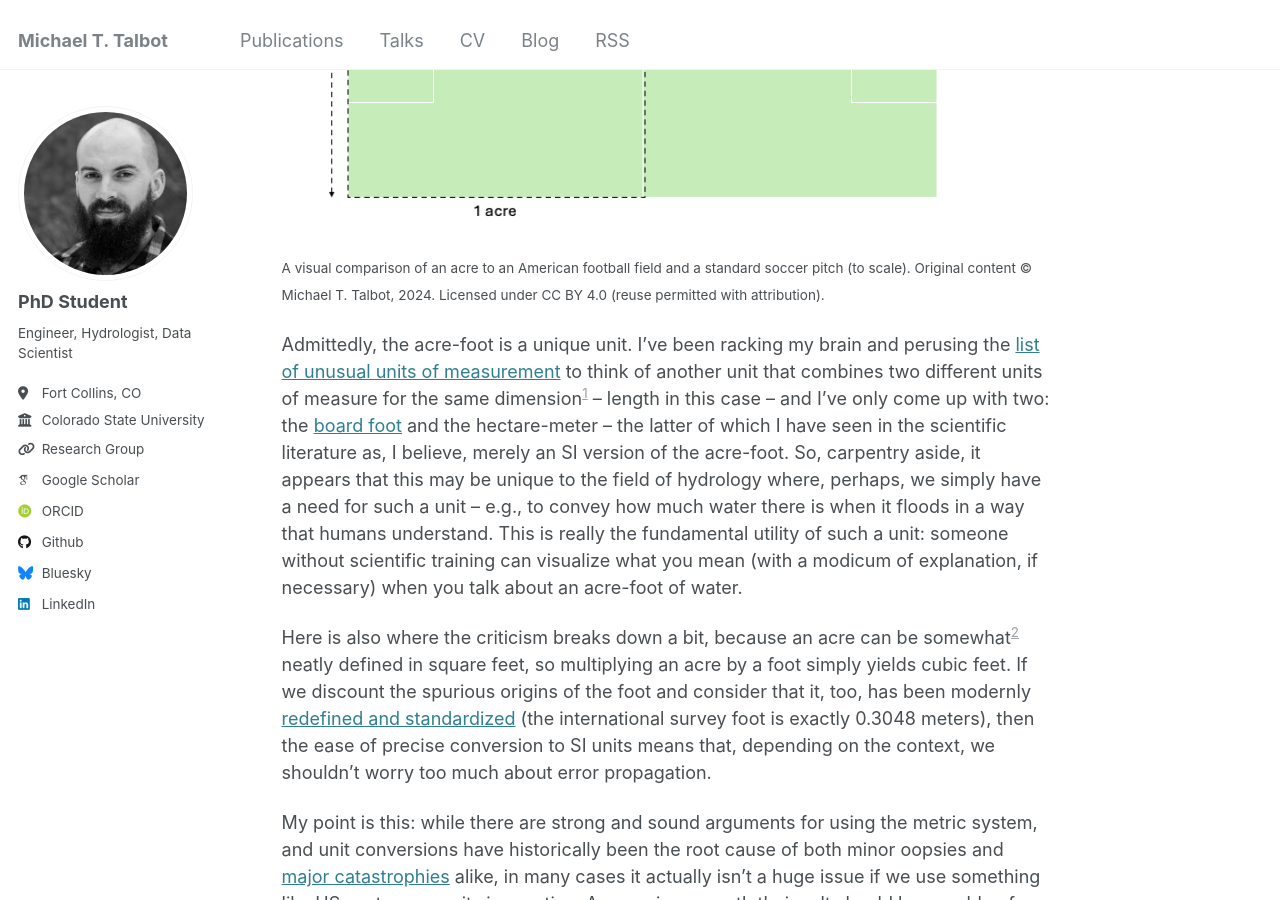
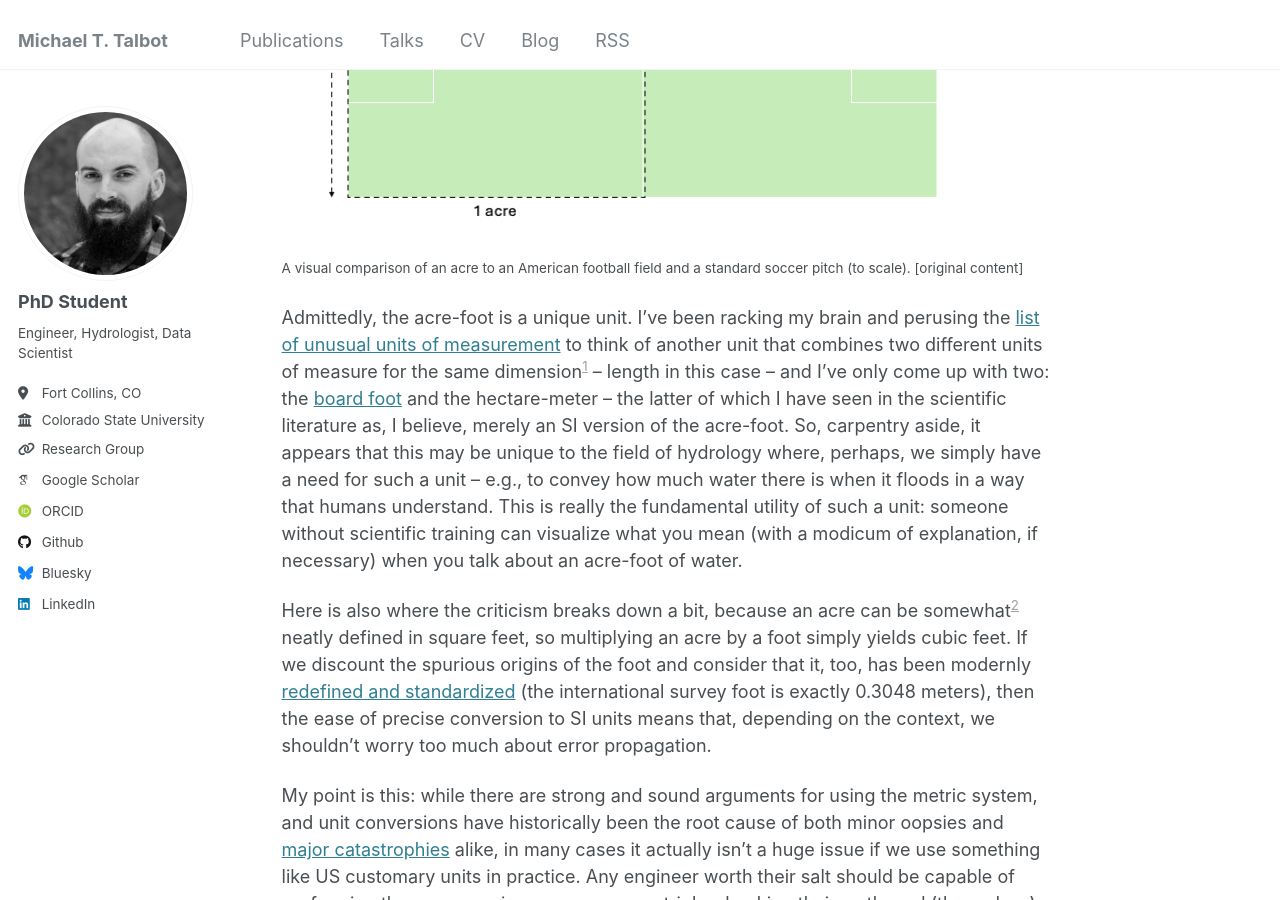
Before and after one commit to realmiketalbot/realmiketalbot.github.io, a Jekyll site: the page built from _posts/2024-12-31-in-defense-of-acre-feet.md, in a window 1280 px wide and 900 px high, scrolled down 2741 px. Built offline with Jekyll 4.4.1, drawn with Linux system fonts in a browser that asks for light colours; emoji names are drawn with the system emoji font; some web fonts are replaced.

Commit message:
Update 2024-12-31-in-defense-of-acre-feet.md

```diff
--- a/_posts/2024-12-31-in-defense-of-acre-feet.md
+++ b/_posts/2024-12-31-in-defense-of-acre-feet.md
@@ -31,7 +31,7 @@ Allow me to briefly remind you that an acre is defined as 43,560 square feet (wh
 
 ![Acre Comparison](../../images/acre-size-comparison.png)
 
-<small>A visual comparison of an acre to an American football field and a standard soccer pitch (to scale). Original content © Michael T. Talbot, 2024. Licensed under CC BY 4.0 (reuse permitted with attribution).</small>
+<small>A visual comparison of an acre to an American football field and a standard soccer pitch (to scale). [original content]</small>
 
 Admittedly, the acre-foot is a unique unit. I've been racking my brain and perusing the <a href="https://en.wikipedia.org/wiki/List_of_unusual_units_of_measurement">list of unusual units of measurement</a> to think of another unit that combines two different units of measure for the same dimension[^1] -- length in this case -- and I've only come up with two: the <a href="https://en.wikipedia.org/wiki/Board_foot">board foot</a> and the hectare-meter -- the latter of which I have seen in the scientific literature as, I believe, merely an SI version of the acre-foot. So, carpentry aside, it appears that this may be unique to the field of hydrology where, perhaps, we simply have a need for such a unit -- e.g., to convey how much water there is when it floods in a way that humans understand. This is really the fundamental utility of such a unit: someone without scientific training can visualize what you mean (with a modicum of explanation, if necessary) when you talk about an acre-foot of water.
 
```
